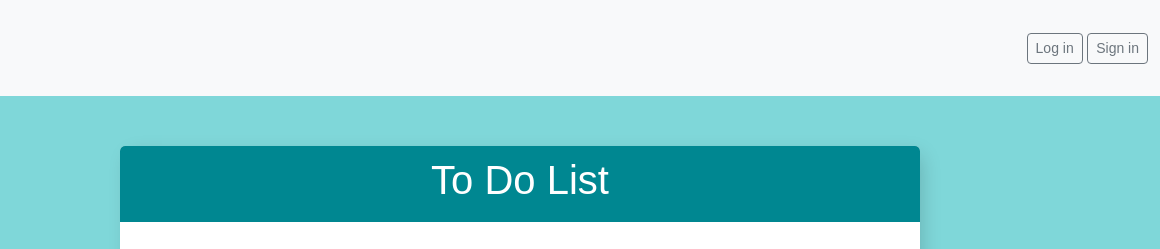
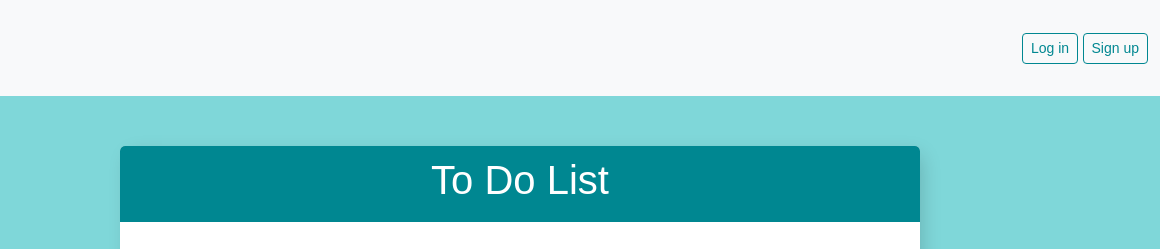
Before and after one commit to Chamas111/ToDoList, a plain HTML site: page index.html in a window 1280 px wide. Shown: the top 249 px of the page, 120-1280 px from the left. Drawn offline with nearby package versions, Linux system fonts and the light colour scheme.

Commit message:
nav styling

```diff
--- a/index.html
+++ b/index.html
@@ -31,11 +31,19 @@
             <img src="images/logo_2big.png" alt="logo" width="" height="70" />
           </a>
           <form>
-            <button class="btn btn-sm btn-outline-secondary" type="button">
+            <button
+              id="markAll"
+              class="btn btn-sm btn-outline-secondary"
+              type="button"
+            >
               Log in
             </button>
-            <button class="btn btn-sm btn-outline-secondary" type="button">
-              Sign in
+            <button
+              id="markAll"
+              class="btn btn-sm btn-outline-secondary"
+              type="button"
+            >
+              Sign up
             </button>
           </form>
         </div>
```
